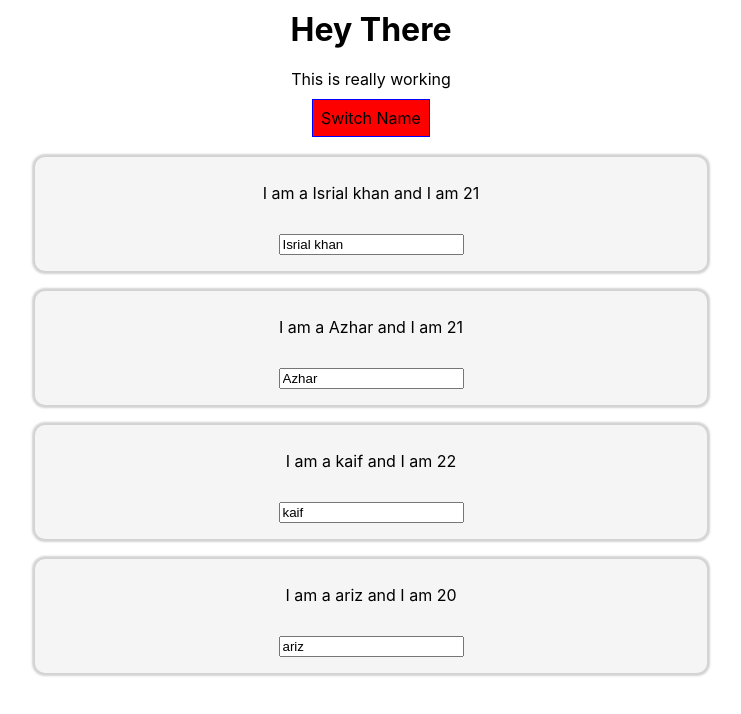
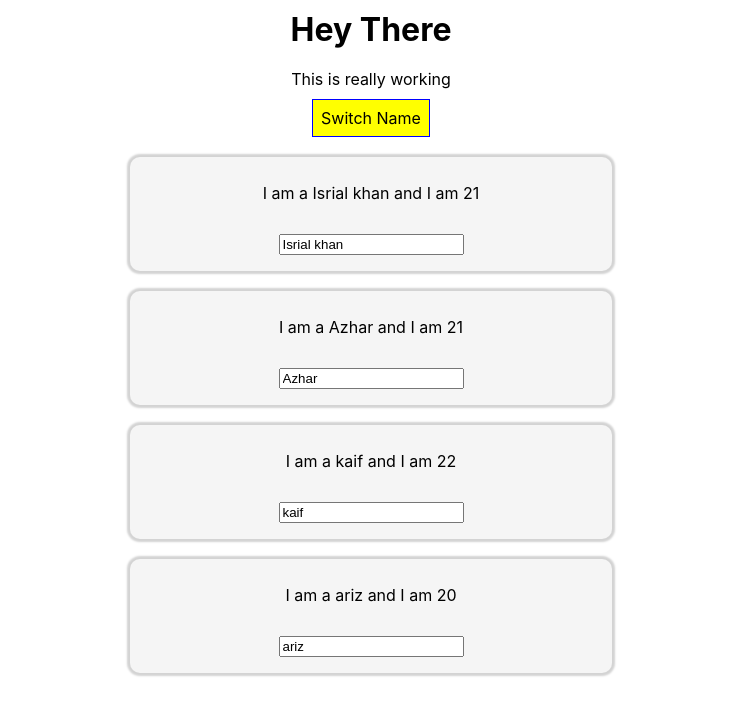
Before and after one commit to israilkhan01/First-React-App, a React (Create React App) app: page / in a window 1280 px wide. Both pictures are taken after a click on the button "Switch Name". Shown: the top 714 px of the page, without its empty margins (269-1010 px from the left). Built offline with nearby package versions, Linux system fonts and the light colour scheme.

Commit message:
style using styled-components

```diff
--- a/package.json
+++ b/package.json
@@ -9,7 +9,8 @@
     "radium": "^0.26.0",
     "react": "^16.13.1",
     "react-dom": "^16.13.1",
-    "react-scripts": "^3.4.3"
+    "react-scripts": "^3.4.3",
+    "styled-components": "^5.1.1"
   },
   "scripts": {
     "start": "react-scripts start",
--- a/src/App.js
+++ b/src/App.js
@@ -1,8 +1,21 @@
 import React from 'react';
-// import logo from './logo.svg';
+import styled from 'styled-components';
 import './App.css';
 import Person from './Person/Person'
 
+
+const StyledButton = styled.button`
+  background-color: ${props=>props.alt ? 'yellow' : 'lightgreen'};
+  font: inherit;
+  border: 1px solid blue;
+  margin-bottom: 20px;
+  padding: 8px;
+  cursor: pointer;
+
+  &:hover{
+    background-color: ${props=>props.alt ? 'lightgreen' : 'yellow'};
+  }
+  `;
 class App extends React.Component{
   state={
     persons:[
@@ -41,14 +54,17 @@ class App extends React.Component{
     console.log(personIndex)
  }
   render(){
-    const style={
-      backgroundColor:'lightgreen',
-      font:'inherit',
-      border:'1px solid blue',
-      marginBottom:'20px',
-      padding:'8px',
-      cursor:'pointer',
-    }
+    // const style={
+    //   backgroundColor:'lightgreen',
+    //   font:'inherit',
+    //   border:'1px solid blue',
+    //   marginBottom:'20px',
+    //   padding:'8px',
+    //   cursor:'pointer',
+    //   ':hover':{
+    //     backgroundColor:'yellow'
+    //   }
+    // }
     let persons = null;
     if(this.state.showPersons){
       persons = (
@@ -65,7 +81,7 @@ class App extends React.Component{
 
       </div>
       );
-      style.backgroundColor='red'
+
     }
     // let classes=['red','bold'].join(' ');
     const classes=[];
@@ -76,16 +92,15 @@ class App extends React.Component{
       classes.push('bold');
     }
     return (
-      <div className="App">
+     <div className="App">
 
-        <h1>Hey There</h1>
-        <p className={classes.join(' ')}>This is really working</p>
+      <h1>Hey There</h1>
+      <p className={classes.join(' ')}>This is really working</p>
 
-        <button
-         style={style} onClick={this.togglePersonsHandler}
-         >Switch Name</button>
-         {persons}
-        </div>
+      <StyledButton alt={this.state.showPersons} onClick={this.togglePersonsHandler}> Switch Name </StyledButton>
+        {persons}
+
+     </div>
     )
   }
 }
--- a/src/Person/Person.css
+++ b/src/Person/Person.css
@@ -1,12 +1,15 @@
-.Person{
+/* .Person{
     width: 50%;
     margin: auto;
-    /* border: 1px solid salmon; */
+
     padding: 16px;
     margin-bottom: 20px;
     border-radius: 10px;
-    /* color: white; */
+
     background-color: whitesmoke;
     box-shadow: 0px 0px 2px 3px lightgrey;
     text-align: center;
 }
+@media (min-width:1000px){
+    width: 450px;
+} */
--- a/src/Person/Person.js
+++ b/src/Person/Person.js
@@ -1,12 +1,30 @@
 import React from 'react';
-import './Person.css'
+import './Person.css';
+import styled from 'styled-components';
+
+const StyleDiv = styled.div`
+            width: 50%;
+            margin: auto;
+            padding: 16px;
+            margin-bottom: 20px;
+            border-radius: 10px;
+            background-color: whitesmoke;
+            box-shadow: 0px 0px 2px 3px lightgrey;
+            text-align: center;
+            @media (min-width:1000px){
+            width : 450px;
+}`
 const person = (props) => {
-return <div className="Person">
-    <p onClick={props.click} > I am a {props.name} and I am {props.age}</p>
-        <span>{props.children}</span>
-        <br/>
-        <input type="text" onChange={props.changed} value={props.name} />
-</div>
+
+    return (
+            <StyleDiv>
+                  <p onClick={props.click} > I am a {props.name} and I am {props.age}</p>
+                  <span>{props.children}</span>
+                  <br/>
+                  <input type="text" onChange={props.changed} value={props.name} />
+
+            </StyleDiv>
+      )
 }
 
 export default person;
```
Also changed, not shown: 1 other file (tests, documents, lock files or other folders).
